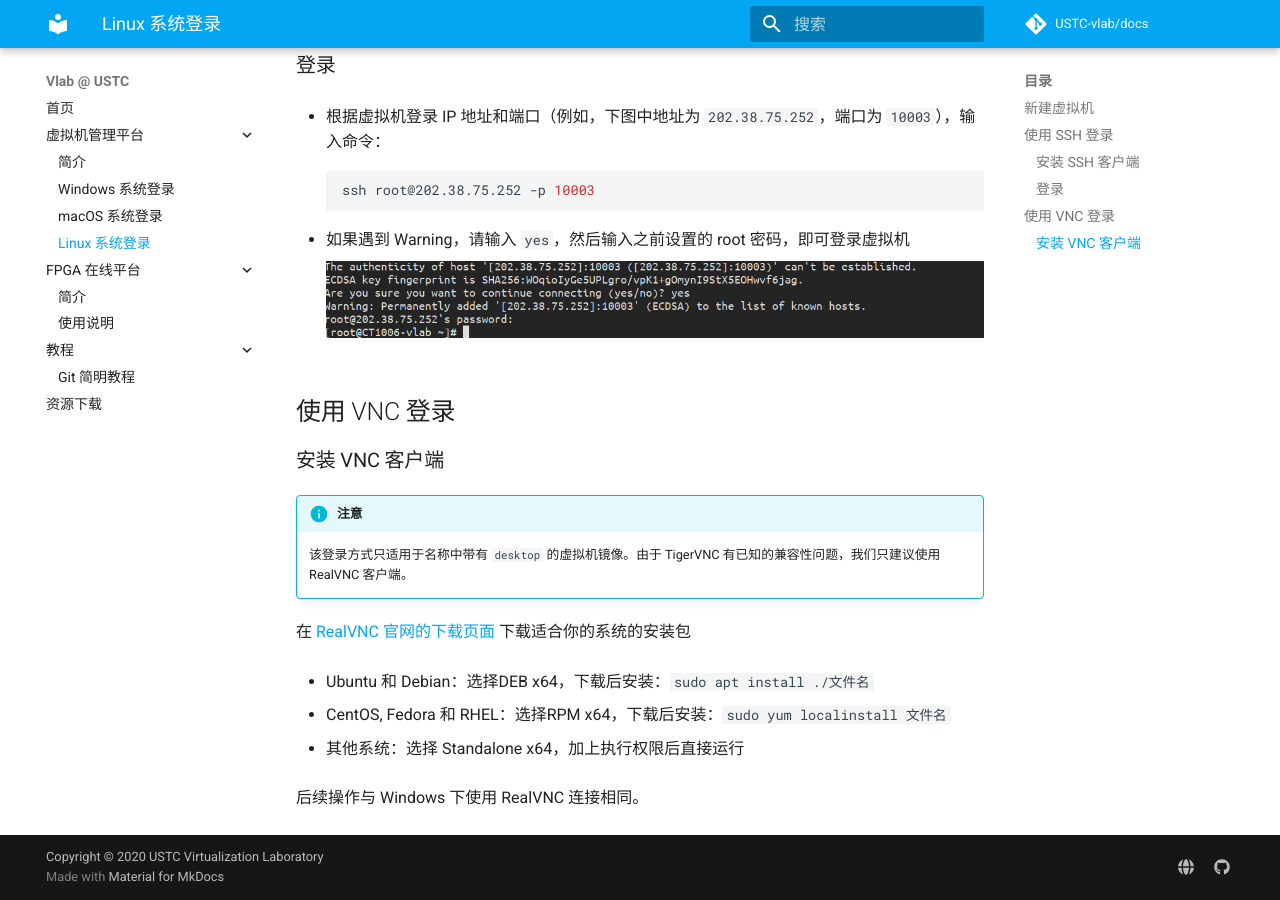
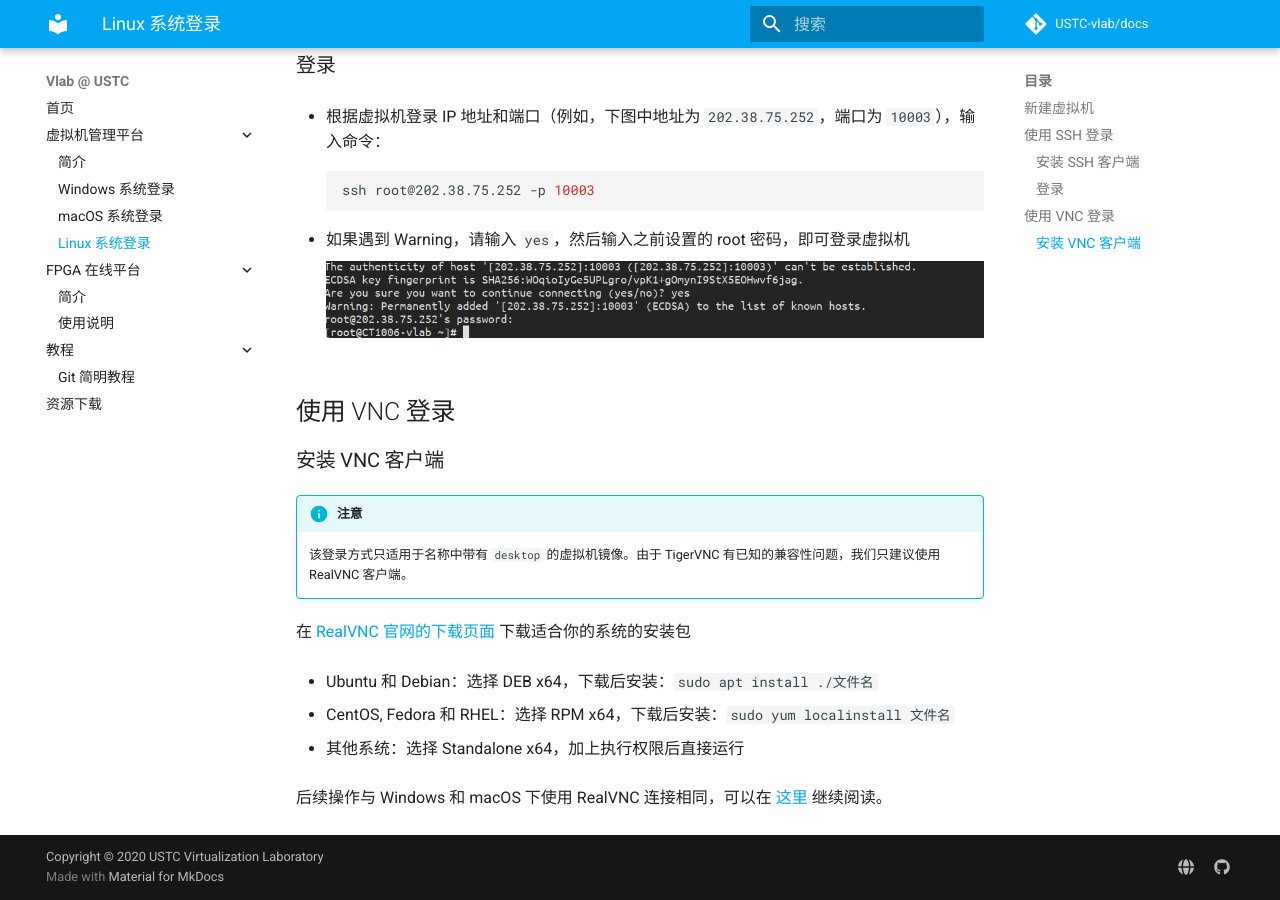
Before and after one commit to USTC-vlab/docs, an MkDocs documentation site: the page built from docs/vm/login-linux.md, in a window 1280 px wide and 900 px high, scrolled down 1439 px. Built offline with MkDocs 1.6.1 and Material for MkDocs 9.7.7, drawn with Linux system fonts in a browser that asks for light colours; comment, search, counter and statistics services are not loaded.

Commit message:
Linux RealVNC: Link back to macOS usage section

```diff
--- a/docs/vm/login-linux.md
+++ b/docs/vm/login-linux.md
@@ -44,10 +44,10 @@
 
 在 [RealVNC 官网的下载页面](https://www.realvnc.com/en/connect/download/viewer/linux/) 下载适合你的系统的安装包
 
-* Ubuntu 和 Debian：选择DEB x64，下载后安装：`sudo apt install ./文件名`
+* Ubuntu 和 Debian：选择 DEB x64，下载后安装：`sudo apt install ./文件名`
 
-* CentOS, Fedora 和 RHEL：选择RPM x64，下载后安装：`sudo yum localinstall 文件名`
+* CentOS, Fedora 和 RHEL：选择 RPM x64，下载后安装：`sudo yum localinstall 文件名`
 
 * 其他系统：选择 Standalone x64，加上执行权限后直接运行
 
-后续操作与 Windows 下使用 RealVNC 连接相同。
+后续操作与 Windows 和 macOS 下使用 RealVNC 连接相同，可以在 [这里](../login-macos/#vnc) 继续阅读。
```
